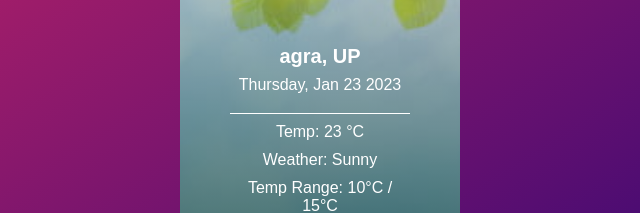
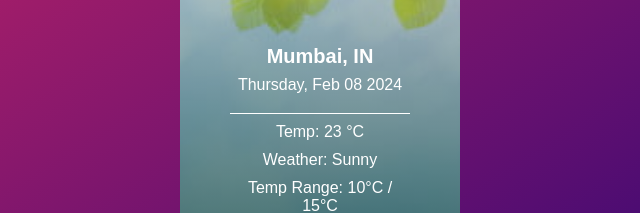
Before and after one commit to Shubham-io/WeatherApp, a plain HTML site: page index.html in a window 1280 px wide. Shown: the part 355-568 px from the top of the page, 320-960 px from the left. Drawn offline with Linux system fonts and the light colour scheme.

Commit message:
Update index.html with default location a
From Agra, UP to Mumbai, IN

```diff
--- a/index.html
+++ b/index.html
@@ -24,8 +24,8 @@
                         <img src="" alt="" class="weather-icon">
                     </div>
                     <div class="location">
-                        <div class="city">agra, UP</div>
-                        <div class="date">Thursday, Jan 23 2023</div>
+                        <div class="city">Mumbai, IN</div>
+                        <div class="date">Thursday, Feb 08 2024</div>
                     </div>
                     <div class="current">
                         <div class="temp">Temp: 23 <span>°</span>C</div>
```
